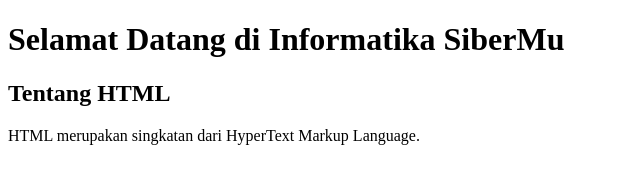
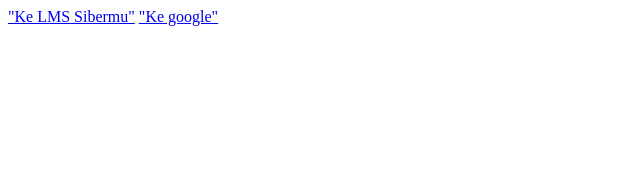
Before and after one commit to wadputri/memulai-dengan-html, a plain HTML site: page index.html in a window 1280 px wide. Shown: the whole page, without its empty margins (0-640 px from the left). Drawn offline with Linux system fonts and the light colour scheme.

Commit message:
Add files via upload

```diff
--- a/index.html
+++ b/index.html
@@ -1,13 +1,9 @@
-<!DOCTYPE html>
-<html lang="en">
-<head>
-    <meta charset="UTF-8">
-    <meta name="viewport" content="width=device-width, initial-scale=1.0">
-    <title>Judul dan Paragraf</title>
-</head>
-<body>
-    <h1>Selamat Datang di Informatika SiberMu</h1>
-    <h2>Tentang HTML</h2>
-    <p>HTML merupakan singkatan dari HyperText Markup Language.</p>
-</body>
+<html>
+    <head>
+        <title>tautan</title>
+    </head>
+    <body>
+        <a href="http://solusi.sibermu.ac.id">"Ke LMS Sibermu"</a>
+        <a href="http://google.com">"Ke google"</a>
+    </body>
 </html>
```
